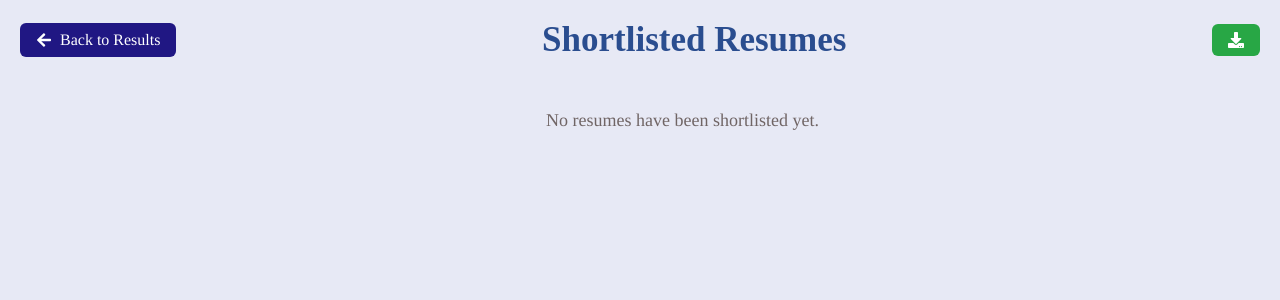
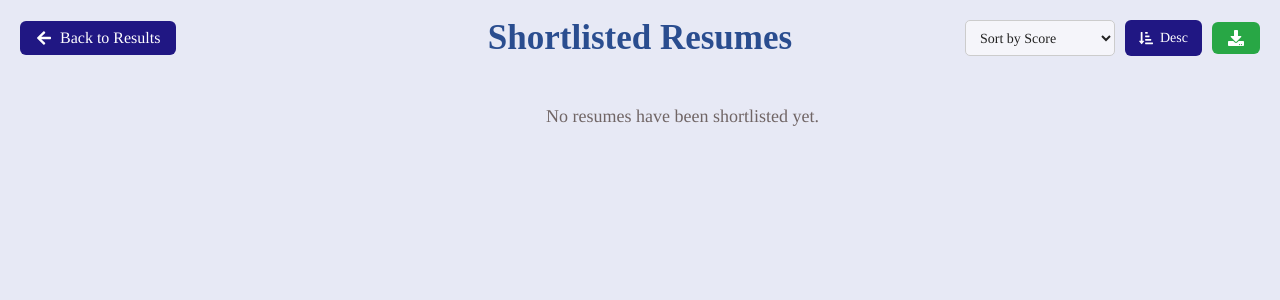
Before and after one commit to sauravanand90/InternTeam, a React (Create React App) app in the folder Analyzer/project/: page /shortlisted-resumes in a window 1280 px wide. Shown: the top 300 px of the page. Built offline with nearby package versions, Linux system fonts and the light colour scheme; a web font is replaced by a local one.

Commit message:
added truncate for name extraction, added sort by function in the shortlisted resume page modified css accordingly

```diff
--- a/Analyzer/project/src/components/ResumeResults.js
+++ b/Analyzer/project/src/components/ResumeResults.js
@@ -1,6 +1,6 @@
 import { useState, useEffect, useRef } from 'react';
 import { useNavigate } from 'react-router-dom';
-import { FaArrowLeft, FaFilePdf, FaCheck, FaTimes, FaClipboardList, FaRedo } from 'react-icons/fa';
+import { FaArrowLeft, FaFilePdf, FaCheck, FaTimes, FaClipboardList, FaRedo, FaSortAmountUpAlt, FaSortAmountDownAlt } from 'react-icons/fa';
 import ResumeUploader from './ResumeUploader';
 
 export default function ResumeResults() {
@@ -271,9 +271,17 @@ export default function ResumeResults() {
               borderRadius: '6px',
               cursor: 'pointer',
               fontFamily: 'Tinos, serif',
+              display: 'flex',
+              alignItems: 'center',
+              gap: '6px',
+              fontSize: '14px',
             }}
           >
-            {sortOrder === 'asc' ? '↑ Ascending' : '↓ Descending'}
+            {sortOrder === 'asc' ? (
+              <><FaSortAmountUpAlt style={{marginRight: '1px'}} />Asc</>
+            ) : (
+              <><FaSortAmountDownAlt style={{marginRight: '1px'}} />Desc</>
+            )}
           </button>
 
           <div
--- a/Analyzer/project/src/components/ResumeUploader.js
+++ b/Analyzer/project/src/components/ResumeUploader.js
@@ -240,7 +240,7 @@ export default function ResumeUploader({ criteria, onResultsReady, onScrollToCat
             fontSize: '20px',
           }}
           // onMouseOver={(e) => e.target.style.backgroundColor = '#1976D2'} onMouseOut={(e) => e.target.style.backgroundColor = '#2196F3'}
-          ><FaFileAlt size={20} />Total Resumes
+          ><FaFileAlt size={20} /> Total Resumes
            ({totalResumesCount})
         </div>
       </div>
@@ -373,6 +373,10 @@ function extractName(text) {
     // Final validation
     if (!combinedName || combinedName.length < 2 || combinedName.toLowerCase() === 'unknown') {
         return 'Unknown';
+    }
+
+    if (combinedName.length > 25) {
+        return combinedName.slice(0, 25) + '...';
     }
 
     return combinedName;
--- a/Analyzer/project/src/pages/ShortlistedResumesPage.js
+++ b/Analyzer/project/src/pages/ShortlistedResumesPage.js
@@ -1,10 +1,12 @@
 import React, { useState, useEffect } from 'react';
 import { useNavigate } from 'react-router-dom';
-import { FaArrowLeft, FaDownload } from 'react-icons/fa';
+import { FaArrowLeft, FaDownload, FaSortAmountUpAlt, FaSortAmountDownAlt } from 'react-icons/fa';
 import * as XLSX from 'xlsx'; // Import xlsx library
 
 export default function ShortlistedResumesPage() {
   const [shortlistedResumes, setShortlistedResumes] = useState([]);
+  const [sortField, setSortField] = useState('score');
+  const [sortDirection, setSortDirection] = useState('desc');
   const navigate = useNavigate();
 
   useEffect(() => {
@@ -15,6 +17,39 @@ export default function ShortlistedResumesPage() {
       setShortlistedResumes(filtered);
     }
   }, []);
+
+  const handleSortFieldChange = (e) => {
+    setSortField(e.target.value);
+  };
+
+  const handleSortDirectionToggle = () => {
+    setSortDirection((prev) => (prev === 'asc' ? 'desc' : 'asc'));
+  };
+
+  const getSortedResumes = () => {
+    const sorted = [...shortlistedResumes];
+    sorted.sort((a, b) => {
+      let aValue, bValue;
+      if (sortField === 'name') {
+        aValue = a.name ? a.name.toLowerCase() : '';
+        bValue = b.name ? b.name.toLowerCase() : '';
+      } else if (sortField === 'score') {
+        aValue = Number(a.score);
+        bValue = Number(b.score);
+      } else if (sortField === 'location') {
+        aValue = (a.matchedLocation && a.matchedLocation[0]) ? a.matchedLocation[0].toLowerCase() : '';
+        bValue = (b.matchedLocation && b.matchedLocation[0]) ? b.matchedLocation[0].toLowerCase() : '';
+      } else if (sortField === 'experience') {
+        aValue = Number(a.totalExperience) || 0;
+        bValue = Number(b.totalExperience) || 0;
+      }
+
+      if (aValue < bValue) return sortDirection === 'asc' ? -1 : 1;
+      if (aValue > bValue) return sortDirection === 'asc' ? 1 : -1;
+      return 0;
+    });
+    return sorted;
+  };
 
   const handleDownloadExcel = () => {
     const data = shortlistedResumes.map(resume => ({
@@ -50,7 +85,7 @@ export default function ShortlistedResumesPage() {
 
   return (
     <div style={{ padding: '20px', maxWidth: '100%', minHeight: '100vh', margin: '0 auto', backgroundColor:'rgb(231, 233, 245)' }}>
-      <div style={{ display: 'flex', justifyContent: 'space-between', alignItems: 'center', marginBottom: '20px' }}>
+      <div style={{ position: 'relative', display: 'flex', justifyContent: 'space-between', alignItems: 'center', marginBottom: '20px' }}>
         <button className='res'
           onClick={() => navigate('/results')}
           style={{
@@ -69,7 +104,66 @@ export default function ShortlistedResumesPage() {
         >
           <FaArrowLeft /> Back to Results
         </button>
-        <p style={{ textAlign:'center',color: '#2a4d8f', margin: '0', fontFamily:'Times New Roman, Times, serif', fontSize:'35px', fontWeight:'bold' }}>Shortlisted Resumes</p>
+        <p style={{
+          position: 'absolute',
+          left: '50%',
+          transform: 'translateX(-50%)',
+          textAlign: 'center',
+          color: '#2a4d8f',
+          margin: '0',
+          fontFamily: 'Times New Roman, Times, serif',
+          fontSize: '35px',
+          fontWeight: 'bold',
+          whiteSpace: 'nowrap'
+        }}>Shortlisted Resumes</p>
+        <div style={{ display: 'flex', alignItems: 'center', gap: '10px' }}>
+          {/* Sort Controls */}
+          <select
+            value={sortField}
+            onChange={handleSortFieldChange}
+            style={{
+              padding: '4px 10px',
+              borderRadius: '5px',
+              border: '1px solid #ccc',
+              fontSize: '14px',
+              fontFamily: 'Tinos, serif',
+              background: '#f5f5fa',
+              color: '#222',
+              outline: 'none',
+              fontWeight: 500,
+              height: '36px',
+              minWidth: '120px'
+            }}
+          >
+            <option value="score">Sort by Score</option>
+            <option value="name">Sort by Name</option>
+            <option value="location">Sort by Location</option>
+            <option value="experience">Sort by Experience</option>
+          </select>
+          <button
+            onClick={handleSortDirectionToggle}
+            style={{
+              background: '#201783',
+              color: 'white',
+              border: 'none',
+              borderRadius: '6px',
+              padding: '4px 14px',
+              fontSize: '14px',
+              fontFamily: 'Tinos, serif',
+              fontWeight: 500,
+              display: 'flex',
+              alignItems: 'center',
+              gap: '6px',
+              cursor: 'pointer',
+              height: '36px',
+            }}
+          >
+            {sortDirection === 'asc' ? (
+              <><FaSortAmountUpAlt style={{marginRight: '1px'}} />Asc</>
+            ) : (
+              <><FaSortAmountDownAlt style={{marginRight: '1px'}} />Desc</>
+            )}
+          </button>
           <button
             onClick={handleDownloadExcel}
             style={{
@@ -88,9 +182,10 @@ export default function ShortlistedResumesPage() {
             <FaDownload />
           </button>
         </div>
+      </div>
 
       {shortlistedResumes.length > 0 ? (
-        <table style={{ width: '100%', borderCollapse: 'collapse', color:'white', marginTop: '20px', fontFamily: 'Tinos, serif', backgroundColor:'transparent', border:'2px solid #2a4d8f' }}>
+        <table style={{ width: '100%', borderCollapse: 'collapse', color:'white', marginTop: '20px', fontFamily: 'Tinos, serif', backgroundColor:'transparent', border:'2px solid #2a4d8f'}}>
           <thead>
             <tr style={{ backgroundColor: 'transparent', borderBottom: '2px solid #2a4d8f' }}>
               <th style={{ padding: '12px', textAlign: 'left', color: '#2a4d8f' }}>Name</th>
@@ -104,7 +199,7 @@ export default function ShortlistedResumesPage() {
             </tr>
           </thead>
           <tbody>
-            {shortlistedResumes.map((resume, index) => (
+            {getSortedResumes().map((resume, index) => (
               <tr key={index} style={{ borderBottom: '1px solid #eee', backgroundColor: index % 2 === 0 ? '#fff' : '#f9f9f9' }}>
                 <td style={{ padding: '12px', color: '#333' }}>{resume.name}</td>
                 {/* <td style={{ padding: '12px', color: '#333' }}>{resume.fileName}</td> */}
```
Lines whose indentation alone changed are shown as unchanged.
